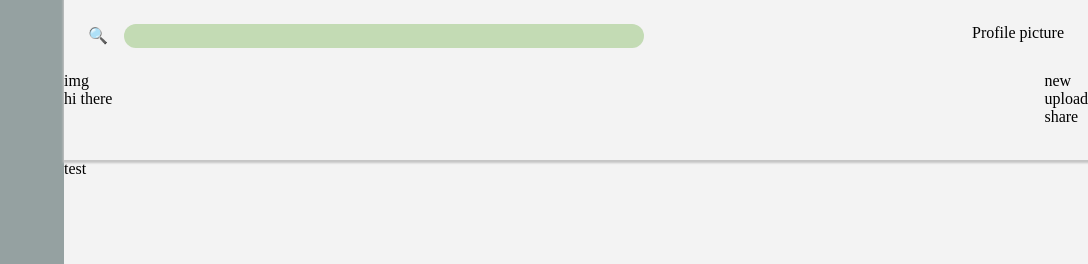
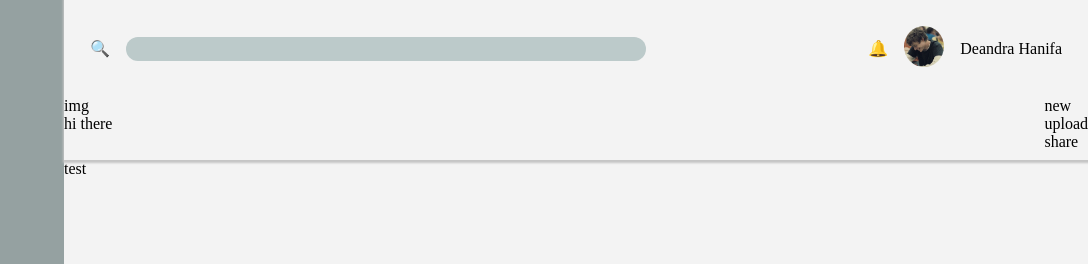
Before and after one commit to orokidd/flexbox-admin-dashboard, a plain HTML site: page study.html in a window 1280 px wide. Shown: the top 264 px of the page, 192-1280 px from the left. Drawn offline with Linux system fonts and the light colour scheme.

Commit message:
added profile picture, username, and centering the top section using flexbox

```diff
--- a/study.html
+++ b/study.html
@@ -38,7 +38,11 @@
             <div class="search-bar">
               <span>🔍</span><input type="text" class="input-box">
             </div>
-            <div class="profile-section">Profile picture</div>
+            <div class="profile-section">
+              <span>🔔</span>
+              <div class="profile-picture"><img src="./assets/profile-pict.jpg" alt="profile-picture"></div>
+              <div class="user-name">Deandra Hanifa</div>
+            </div>
           </div>
           <div class="top-bar-two">
             <div>
--- a/style.css
+++ b/style.css
@@ -87,7 +87,7 @@ body {
 /* Top-right side */
 .top-bar {
   flex: 1;
-  min-height: 100px;
+  min-height: 160px;
   box-shadow: 1px 1px 2px 2px rgb(197, 197, 197);
   display: flex;
   flex-direction: column;
@@ -95,8 +95,12 @@ body {
 .top-bar-one {
   display: flex;
   justify-content: space-between;
-  padding: 24px;
-  min-width: 760px;
+  padding: 26px;
+  min-width: 860px;
+}
+.top-bar-one .search-bar {
+  display: flex;
+  align-items: center;
 }
 .top-bar-one .input-box {
   margin-left: 16px;
@@ -105,8 +109,23 @@ body {
   height: 24px;
   border: none;
   border-radius: 12px;
-  background-color: rgb(195, 219, 180);
+  background-color: rgb(188, 202, 202);
 }
+
+.top-bar-one .profile-section {
+  display: flex;
+  align-items: center;
+}
+
+.top-bar-one .profile-section div {
+  margin-left: 16px;
+}
+
+.top-bar-one .profile-section img {
+  width: 40px;
+  border-radius: 50%;
+}
+
 .top-bar-two {
   display: flex;
   justify-content: space-between;
```
Also changed, not shown: assets/profile-pict.jpg (added).
